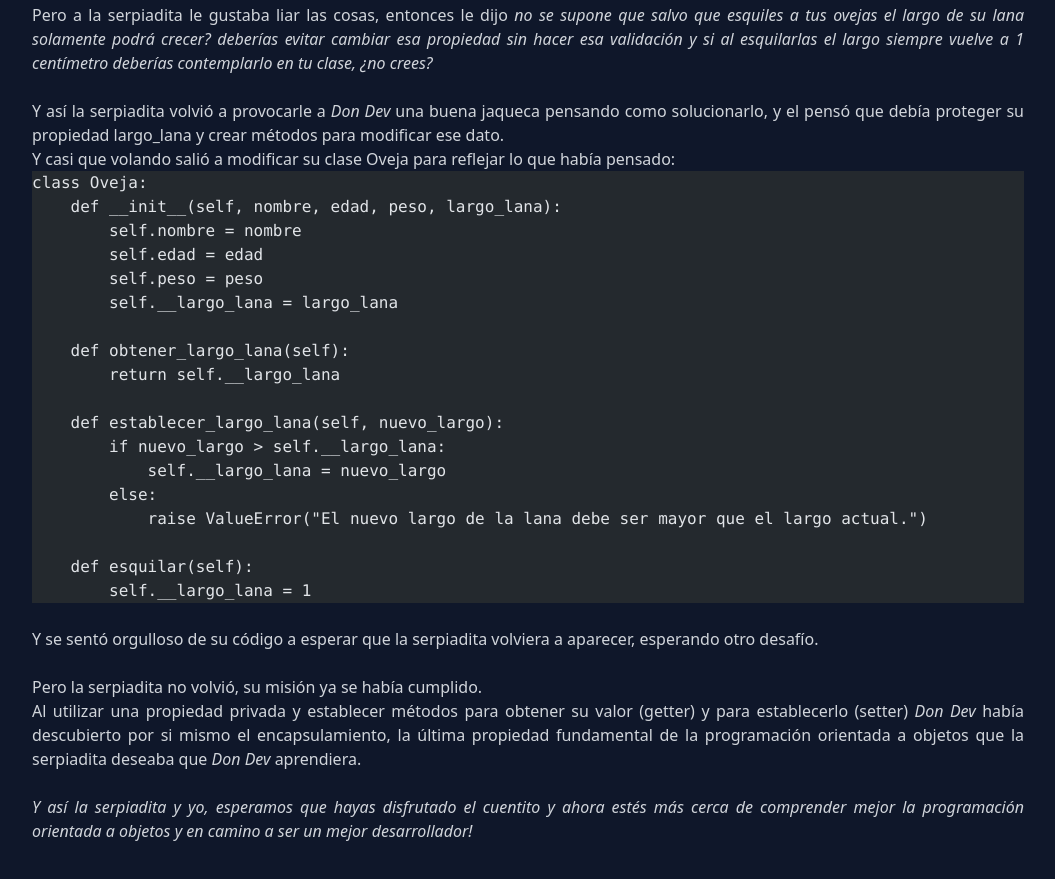
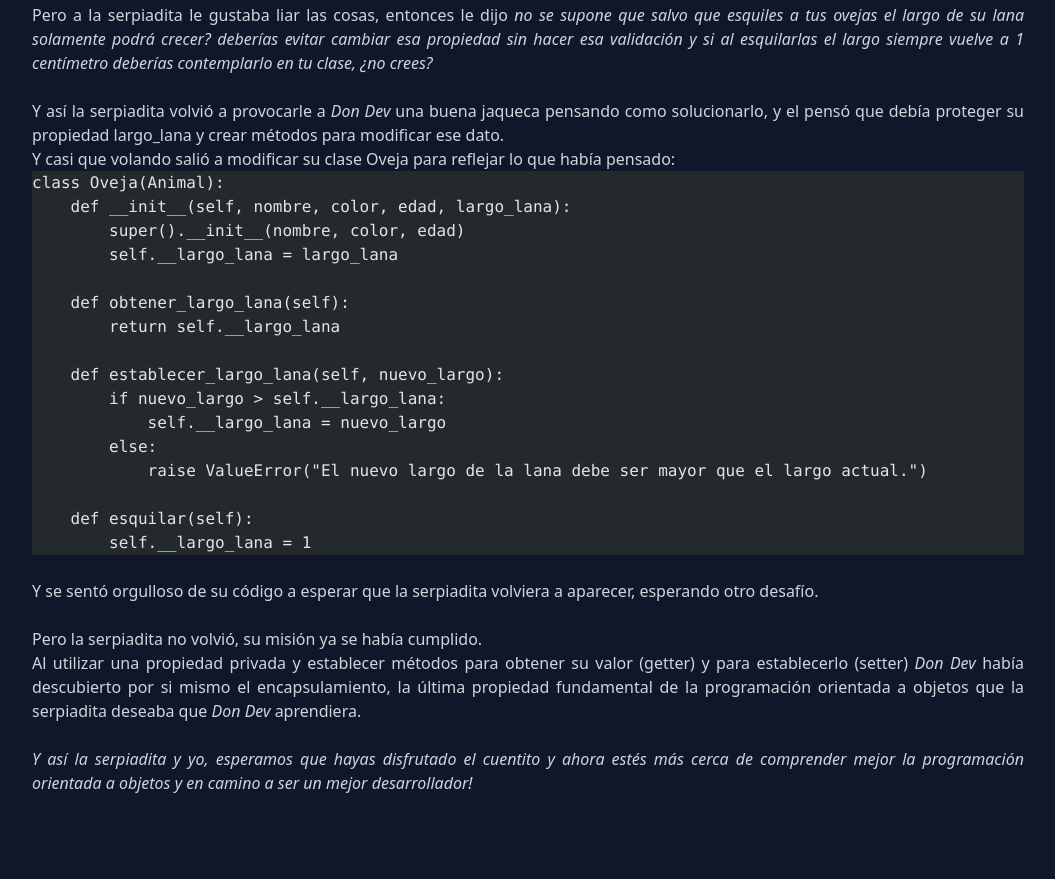
Before and after one commit to Pythonesa/blognesa, an Astro site: page /blog/tips/oop in a window 1280 px wide. Shown: the part 2683-3562 px from the top of the page, without its empty margins (112-1167 px from the left). After the commit the page ends 3526 px from the top, so only its background shows below. Built offline with nearby package versions, Linux system fonts and the light colour scheme; Astro itself is replaced by a stand-in of ours; code samples lack their colours.

Commit message:
fix oveja

````diff
--- a/src/pages/blog/tips/oop.md
+++ b/src/pages/blog/tips/oop.md
@@ -126,11 +126,9 @@ Y así la serpiadita volvió a provocarle a *Don Dev* una buena jaqueca pensando
 Y casi que volando salió a modificar su clase Oveja para reflejar lo que había pensado:
 
 ```python
-class Oveja:
-    def __init__(self, nombre, edad, peso, largo_lana):
-        self.nombre = nombre
-        self.edad = edad
-        self.peso = peso
+class Oveja(Animal):
+    def __init__(self, nombre, color, edad, largo_lana):
+        super().__init__(nombre, color, edad)
         self.__largo_lana = largo_lana
 
     def obtener_largo_lana(self):
````
